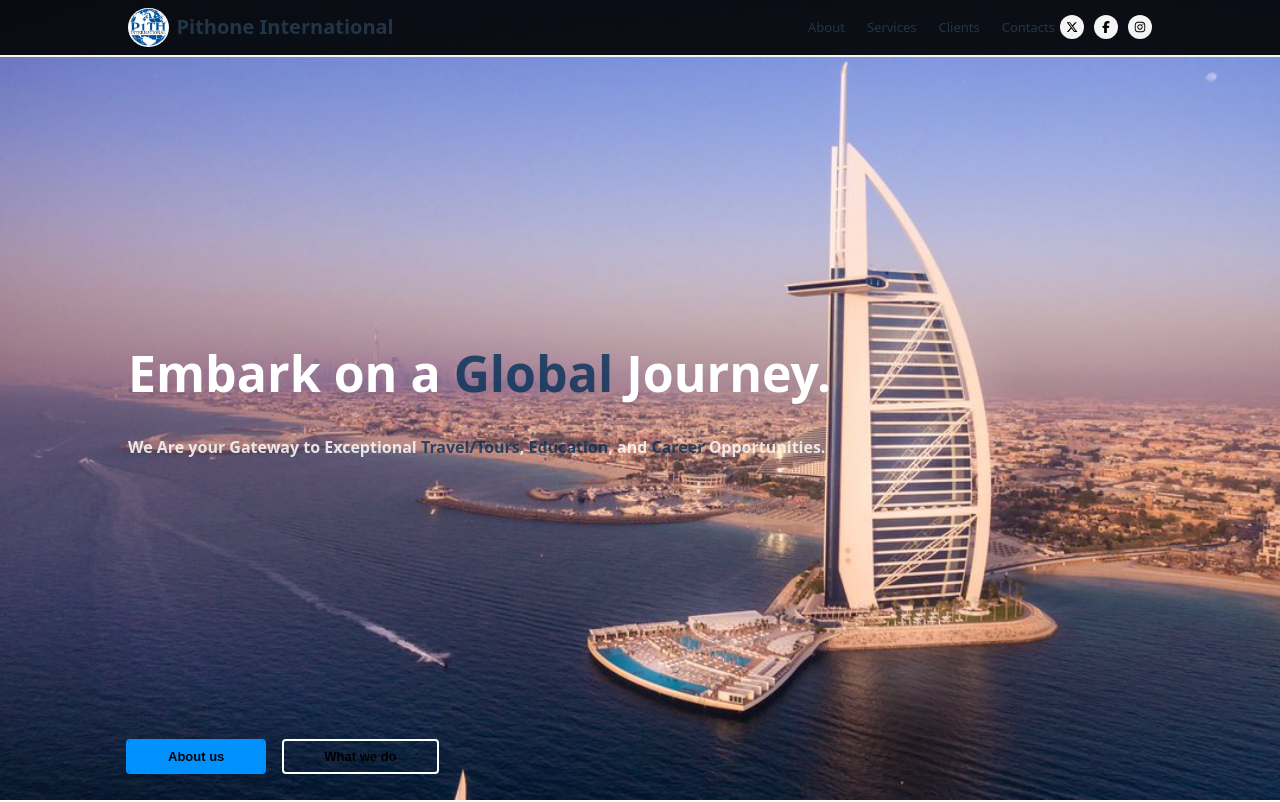
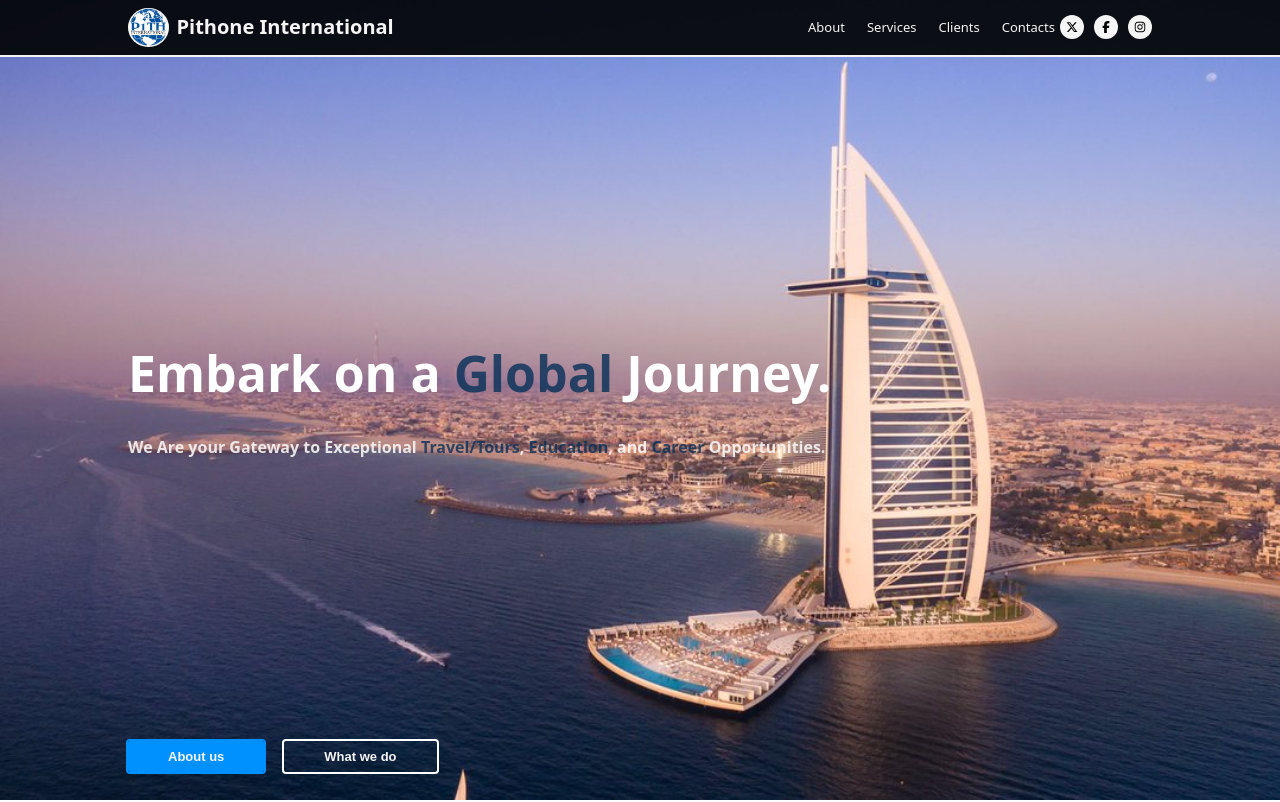
Before and after one commit to 1wes/pithone-international, a React (Vite) app: page / in a window 1280 px wide. Shown: the top 802 px of the page. Built offline with nearby package versions, Linux system fonts and the light colour scheme.

Commit message:
fix: make white default color for legibility

```diff
--- a/src/components/landing.css
+++ b/src/components/landing.css
@@ -43,6 +43,7 @@ button{
     border: none;
     transition: all ease .5s;
     border-radius: 2px;
+    color: whitesmoke;
 }
 
 button:hover{
--- a/src/components/navbar.css
+++ b/src/components/navbar.css
@@ -7,6 +7,7 @@
     display: flex;
     justify-content: space-between;
     align-items: center;
+    color: whitesmoke;
 }
 
 .nav-logo-container{
```
